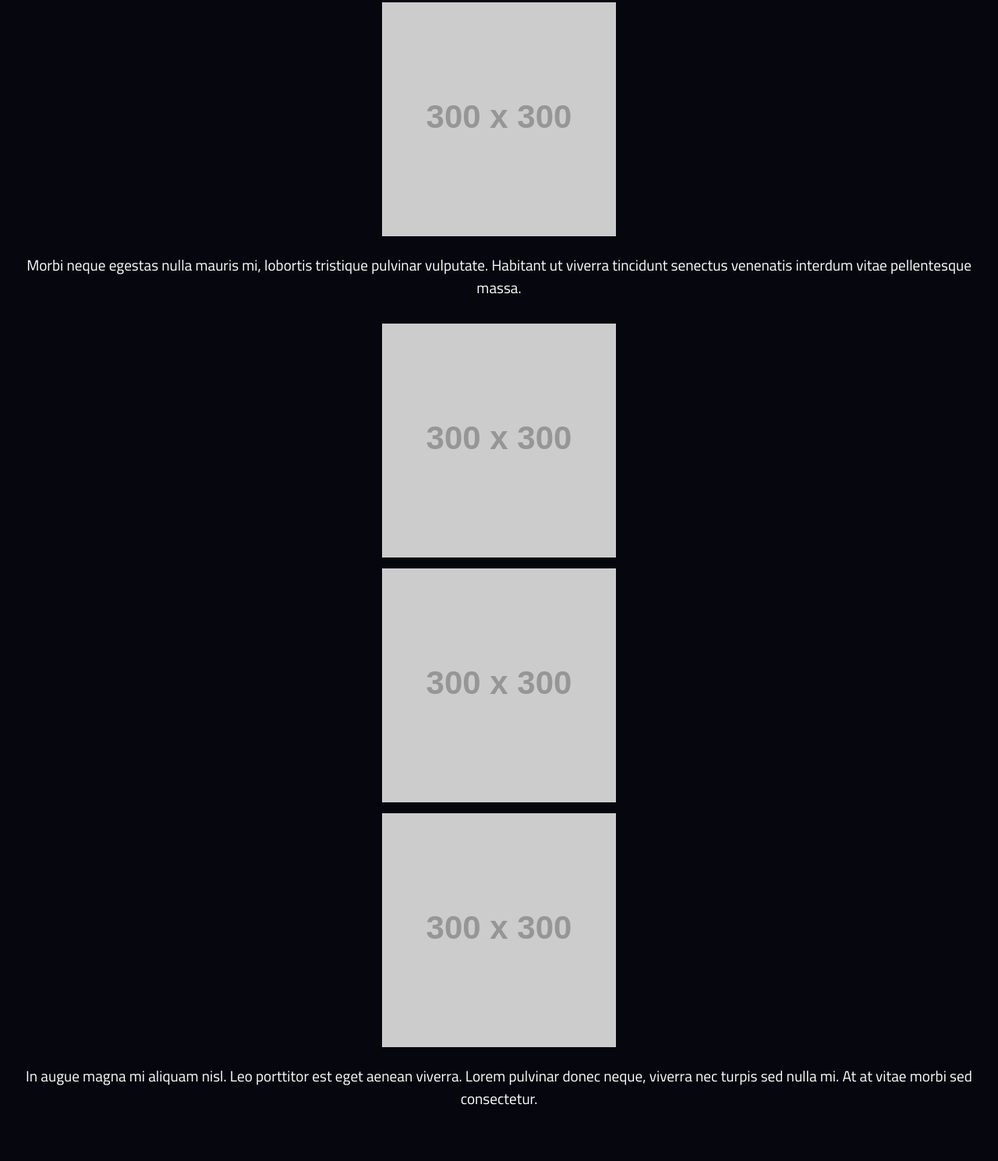
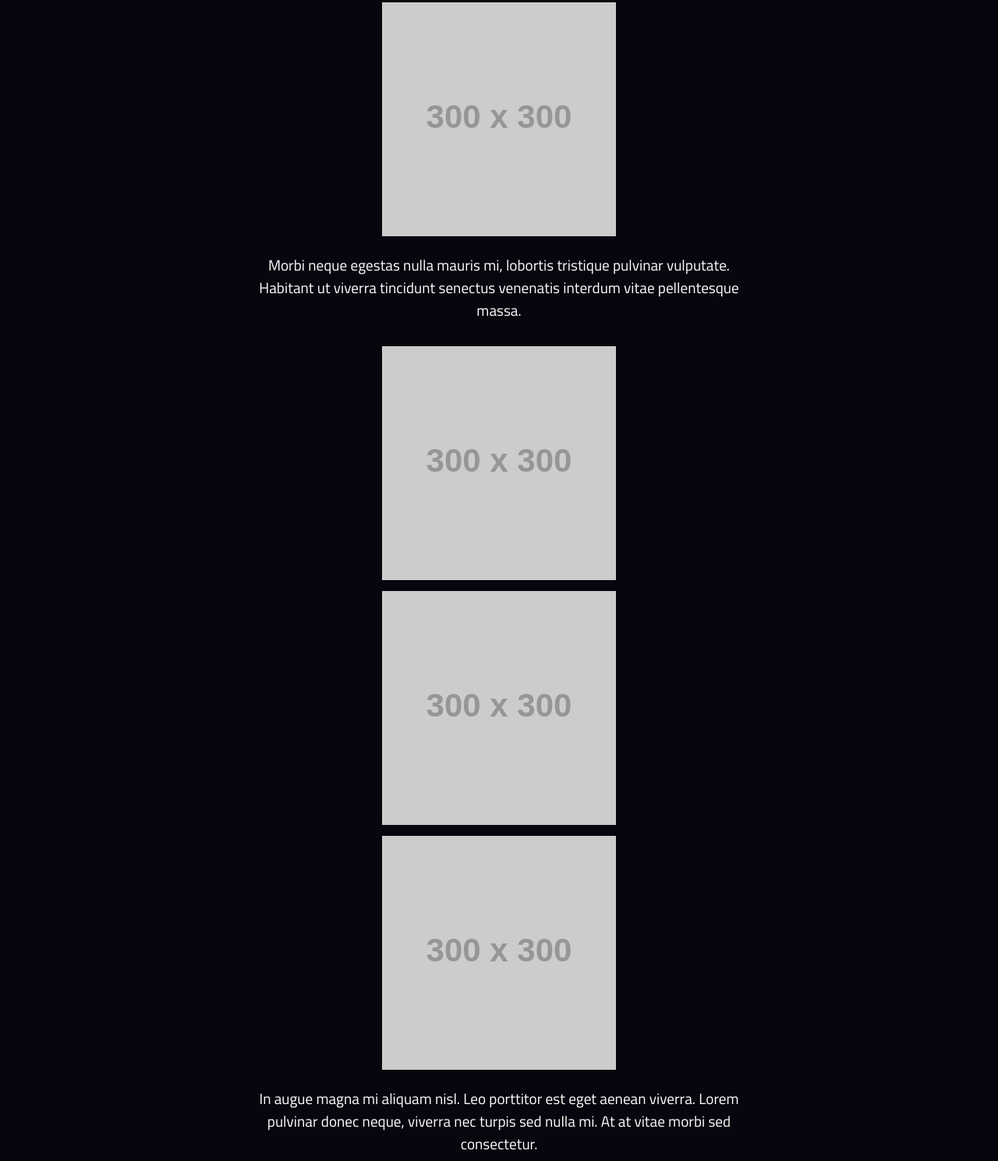
Before and after one commit to Sakeran/ac-game-landing, a website built with Parcel: page src/index.html in a window 1280 px wide. Shown: the part 846-2335 px from the top of the page at 78% size. Built offline with nearby package versions, Linux system fonts and the light colour scheme; placeholder pictures from the web are drawn by us.

Commit message:
Add paragraph max-width

```diff
--- a/src/index.html
+++ b/src/index.html
@@ -57,11 +57,11 @@
             <img src="https://via.placeholder.com/300" alt="Placeholder" />
           </picture>
         </div>
-        <div class="display-text">
+        <p class="display-text">
           Morbi neque egestas nulla mauris mi, lobortis tristique pulvinar
           vulputate. Habitant ut viverra tincidunt senectus venenatis interdum
           vitae pellentesque massa.
-        </div>
+        </p>
       </div>
 
       <div class="image-display">
@@ -76,11 +76,11 @@
             <img src="https://via.placeholder.com/300" alt="Placeholder" />
           </picture>
         </div>
-        <div class="display-text">
+        <p class="display-text">
           In augue magna mi aliquam nisl. Leo porttitor est eget aenean viverra.
           Lorem pulvinar donec neque, viverra nec turpis sed nulla mi. At at
           vitae morbi sed consectetur.
-        </div>
+        </p>
       </div>
     </section>
 
@@ -141,11 +141,11 @@
             <img src="https://via.placeholder.com/300" alt="Placeholder" />
           </picture>
         </div>
-        <div class="display-text">
+        <p class="display-text">
           Accusamus facere corrupti voluptate officia praesentium at ex nemo
           delectus maxime tenetur. A, perspiciatis veniam voluptates doloribus
           qui nobis aliquid similique ex!
-        </div>
+        </p>
       </div>
 
       <div class="image-display">
@@ -157,11 +157,11 @@
             <img src="https://via.placeholder.com/300" alt="Placeholder" />
           </picture>
         </div>
-        <div class="display-text">
+        <p class="display-text">
           In augue magna mi aliquam nisl. Leo porttitor est eget aenean viverra.
           Lorem pulvinar donec neque, viverra nec turpis sed nulla mi. At at
           vitae morbi sed consectetur.
-        </div>
+        </p>
       </div>
     </section>
 
--- a/src/styles/styles.styl
+++ b/src/styles/styles.styl
@@ -24,6 +24,9 @@ h2 {
   margin: 2.5rem 0;
 }
 
+p
+  max-width: 60ch
+
 .image-display
   margin: 0 0.5rem;
   text-align: center;
@@ -36,7 +39,7 @@ h2 {
     margin-top: 0.5rem;
 
   .display-text
-    margin: 1rem 0 2rem;
+    margin: 1rem auto 2rem;
     font-size: 1.2rem;
 
 @import "./layout/hero.styl"
```
